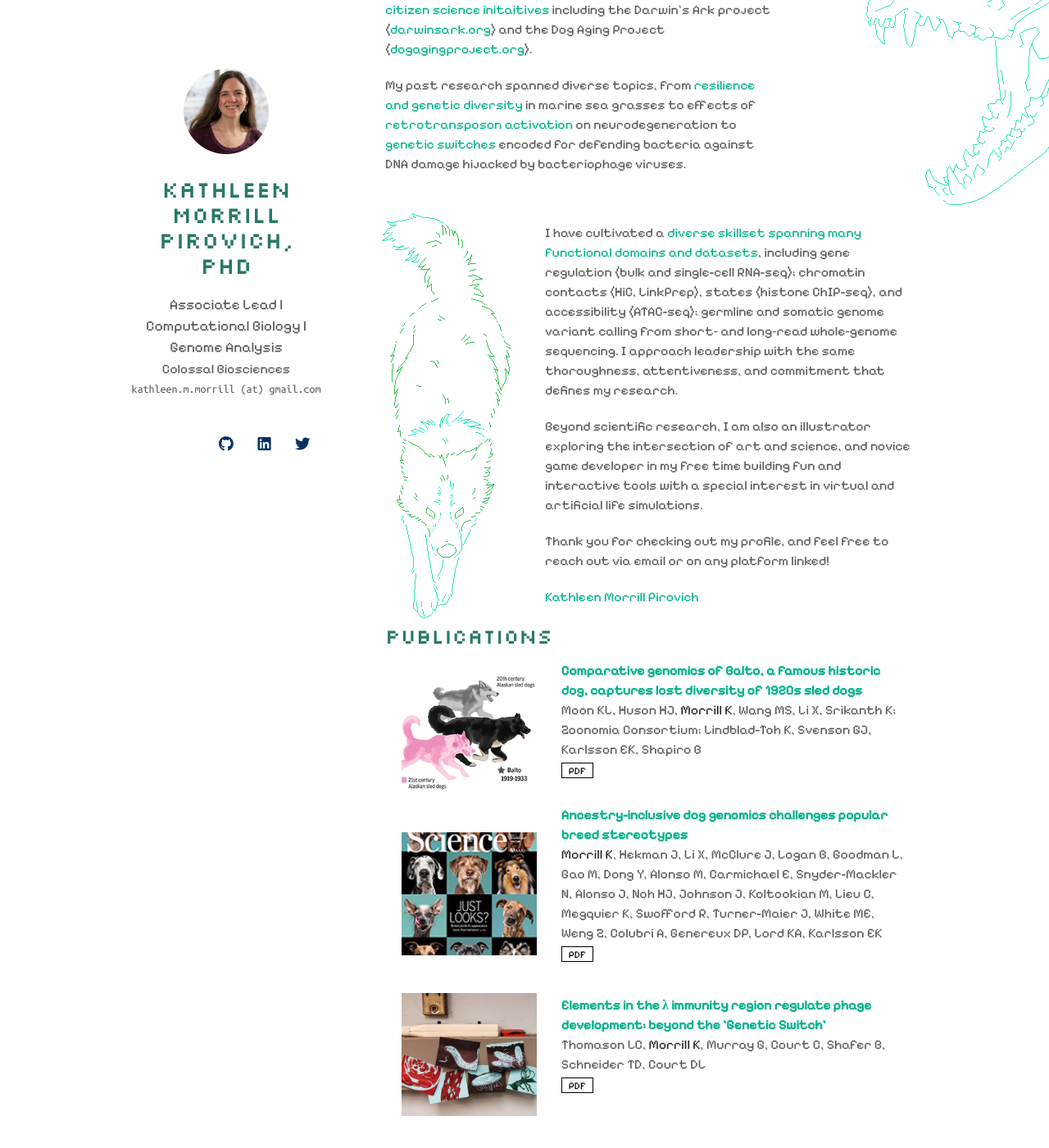
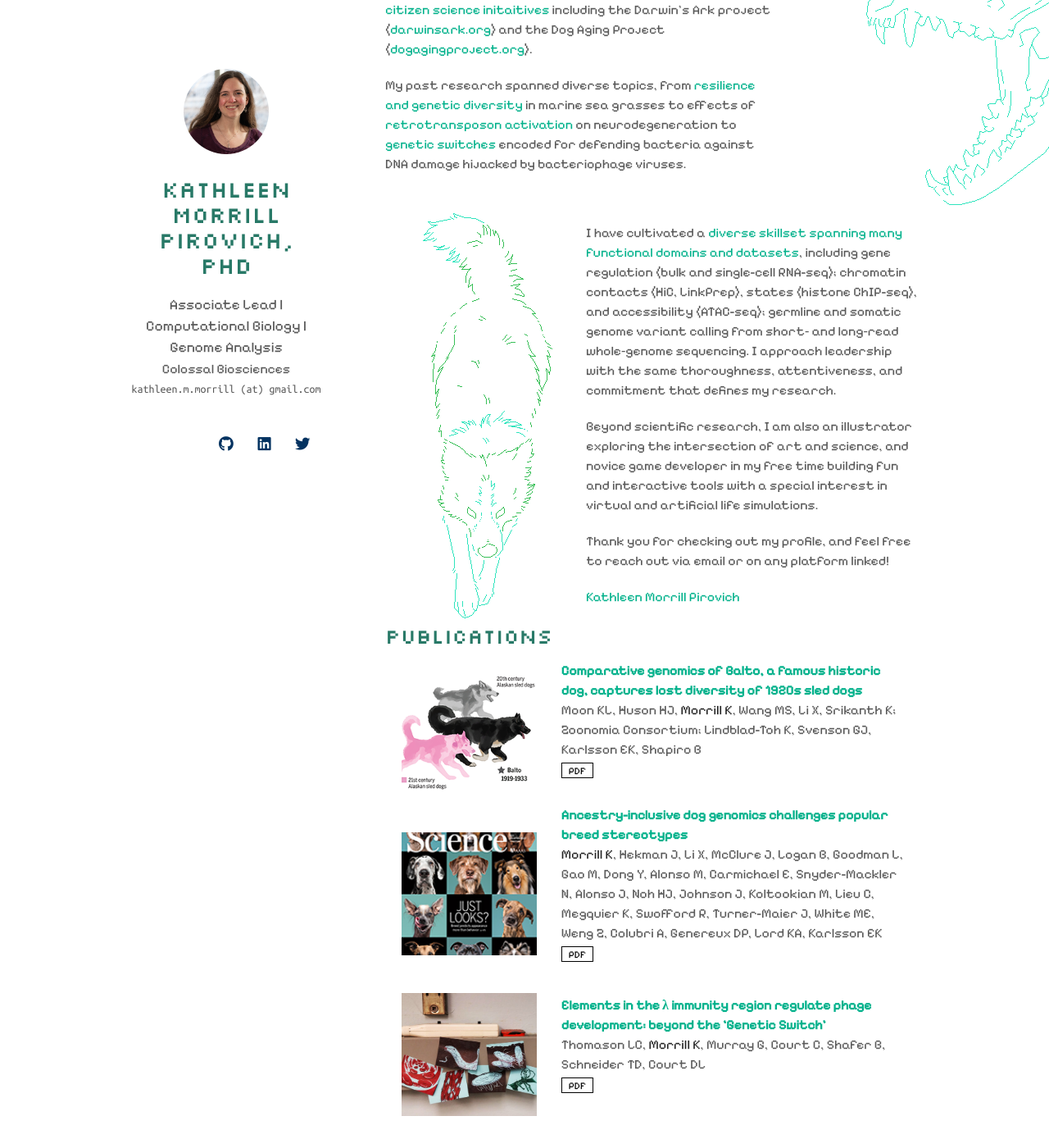
Before and after one commit to tabbzi/tabbzi.github.io, a Jekyll site: the page built from index.md, in a window 1280 px wide and 1400 px high, scrolled down 509 px. Shown: the whole window at 82% size. Built offline with Jekyll 4.4.1, drawn with Linux system fonts in a browser that asks for light colours; nearby versions of some CDN libraries; a style sheet for code colours, icons or effects is not loaded; our own code applies the rules of GitHub Pages for plain Markdown files.

Commit message:
Update style.scss

```diff
--- a/assets/css/style.scss
+++ b/assets/css/style.scss
@@ -15,7 +15,7 @@
 }
 
 .lower-left {
-    margin-left: -25px;
+    margin-left: 25px;
 }
 
 @media (max-width: 800px) {
```
